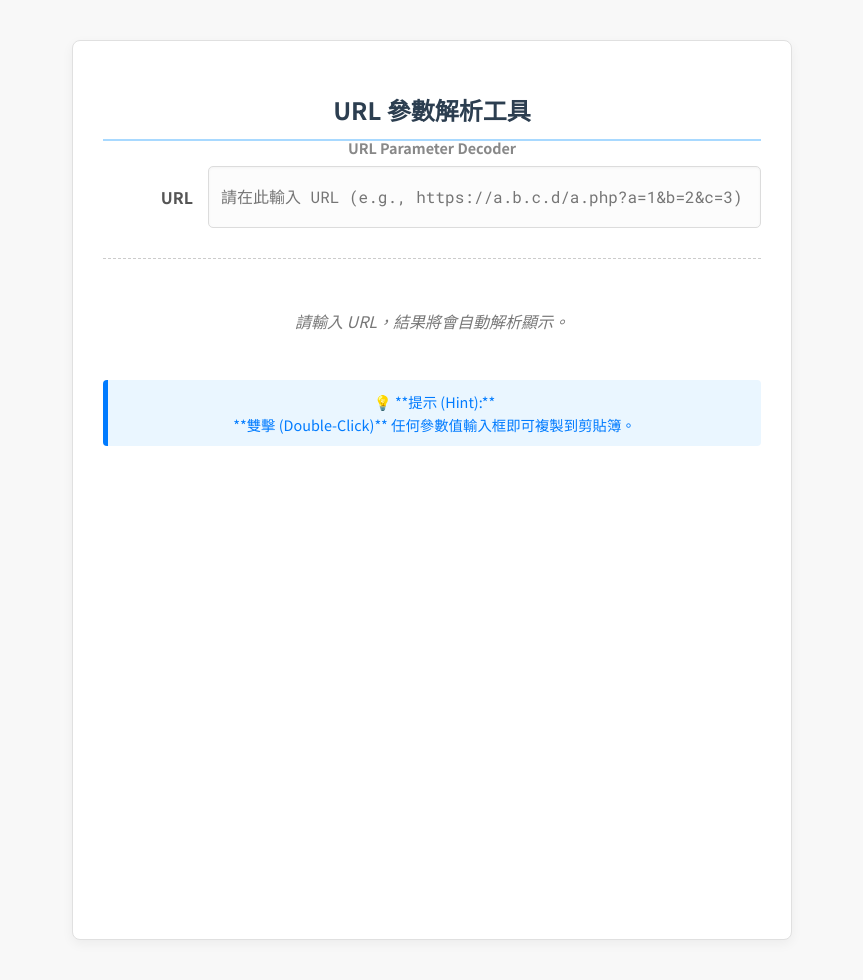
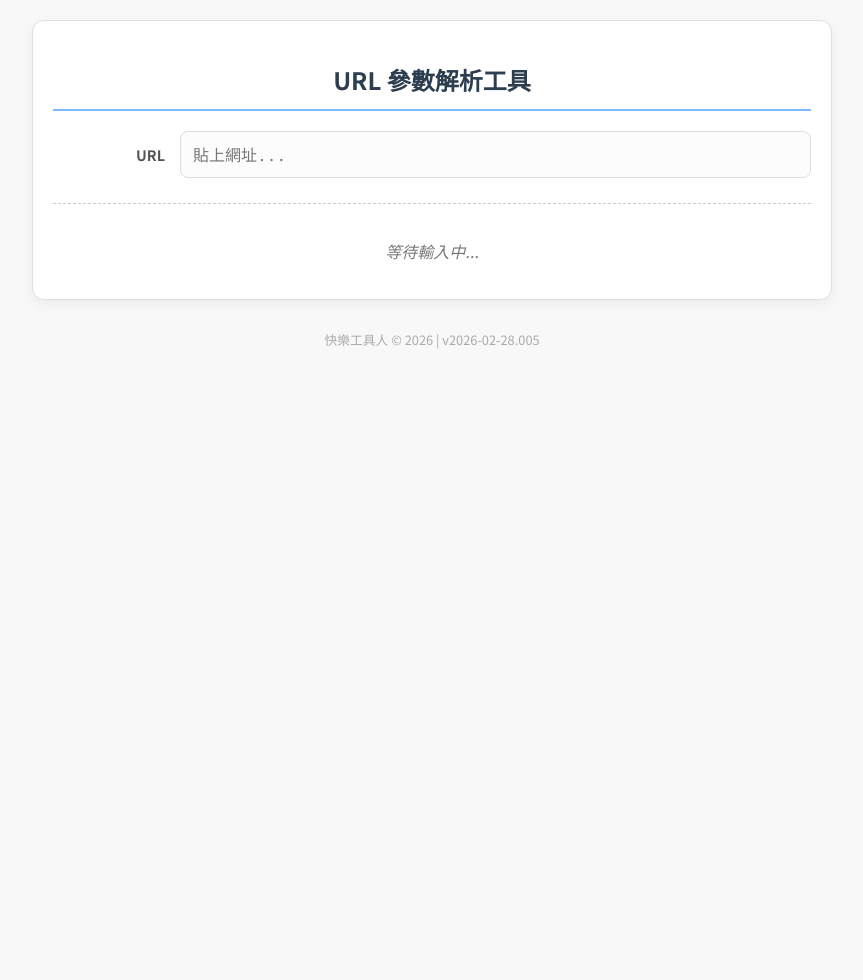
Before and after one commit to luhaoming/buytools, a Jekyll site: the page geturlpara.html, which Jekyll copies as it is, in a window 1280 px wide. Shown: the whole page, without its empty margins (208-1071 px from the left). Built offline with Jekyll 4.4.1, drawn with Linux system fonts in a browser that asks for light colours; after the commit the page ends 940 px from its top, so only the background shows below that.

Commit message:
Update title and styles in geturlpara.html

```diff
--- a/geturlpara.html
+++ b/geturlpara.html
@@ -3,159 +3,171 @@
 <head>
     <meta charset="UTF-8">
     <meta name="viewport" content="width=device-width, initial-scale=1.0">
-    <title>URL 參數解析工具 | URL Parameter Decoder</title>
+    <title>URL 參數解析工具 | 快樂工具人</title>
     <link href="https://fonts.googleapis.com/css2?family=Noto+Sans+TC:wght@400;700&family=Roboto+Mono:wght@400&display=swap" rel="stylesheet">
     <style>
-        body { font-family: 'Noto Sans TC', 'Roboto', sans-serif; background-color: #f8f8f8; color: #333; line-height: 1.6; margin: 0; padding: 40px 20px; display: flex; justify-content: center; min-height: 100vh; }
-        .container { width: 100%; max-width: 720px; background-color: #fff; border: 1px solid #e0e0e0; border-radius: 8px; box-shadow: 0 4px 12px rgba(0, 0, 0, 0.05); padding: 30px; box-sizing: border-box; }
-        h2 { font-weight: 700; color: #2c3e50; text-align: center; margin-bottom: 25px; padding-bottom: 10px; border-bottom: 2px solid #a8d9ff; position: relative; }
-        h2::after { content: "URL Parameter Decoder"; font-size: 0.6em; color: #888; position: absolute; bottom: -20px; left: 50%; transform: translateX(-50%); white-space: nowrap; }
-        .input-group { display: flex; align-items: center; margin-bottom: 15px; }
-        .input-group label { flex-shrink: 0; width: 90px; font-weight: 700; color: #555; text-align: right; padding-right: 15px; }
-        input[type="text"], textarea { flex-grow: 1; padding: 10px 12px; border: 1px solid #dcdcdc; border-radius: 5px; font-size: 1rem; font-family: 'Roboto Mono', monospace; color: #444; background-color: #fcfcfc; box-shadow: inset 0 1px 3px rgba(0, 0, 0, 0.04); transition: border-color 0.2s ease, box-shadow 0.2s ease; resize: vertical; min-height: 40px; line-height: 1.5; }
-        input[type="text"]:focus, textarea:focus { border-color: #7abaff; box-shadow: 0 0 0 3px rgba(122, 186, 255, 0.2); outline: none; }
+        :root { --primary: #7abaff; --bg: #f8f8f8; --card: #fff; --text: #333; --border: #e0e0e0; --kv-bg: #fdf6e3; --kv-text: #856404; --btn-bg: #5a9bd5; }
+        body { font-family: 'Noto Sans TC', sans-serif; background-color: var(--bg); color: var(--text); line-height: 1.6; margin: 0; padding: 20px 15px; display: flex; flex-direction: column; align-items: center; min-height: 100vh; }
+        .container { width: 100%; max-width: 800px; background-color: var(--card); border: 1px solid var(--border); border-radius: 12px; box-shadow: 0 4px 12px rgba(0, 0, 0, 0.05); padding: 20px; box-sizing: border-box; }
+        h2 { font-weight: 700; color: #2c3e50; text-align: center; margin-bottom: 20px; padding-bottom: 10px; border-bottom: 2px solid var(--primary); }
+        .input-group { display: flex; flex-direction: column; margin-bottom: 15px; gap: 5px; }
+        .input-row { display: flex; align-items: stretch; gap: 8px; }
+        label { font-weight: 700; color: #555; font-size: 0.9em; margin-left: 2px; }
+        input[type="text"], textarea { flex-grow: 1; padding: 12px; border: 1px solid #dcdcdc; border-radius: 8px; font-size: 1rem; font-family: 'Roboto Mono', monospace; background-color: #fcfcfc; transition: all 0.2s ease; resize: vertical; }
+        input:focus, textarea:focus { border-color: var(--primary); box-shadow: 0 0 0 3px rgba(122, 186, 255, 0.2); outline: none; }
         input[readonly], textarea[readonly] { background-color: #f0f4f7; cursor: pointer; }
-        input[readonly]:hover, textarea[readonly]:hover { border-color: #b0d4ff; }
-        .long-key-container { padding: 15px; margin-bottom: 15px; border: 1px dashed #f0ad4e; border-radius: 4px; background-color: #fff8e1; }
-        .long-key-label { font-weight: 700; color: #ac6318; margin: 0 0 5px 0; padding-bottom: 5px; border-bottom: 1px dotted #f0ad4e; word-break: break-all; }
-        hr { border: none; border-top: 1px dashed #ccc; margin: 30px 0; }
-        #result-area { min-height: 100px; }
-        #initial-message { text-align: center; color: #777; font-style: italic; padding: 20px 0; }
-        h3 { font-weight: 700; color: #4a698a; margin-top: 30px; margin-bottom: 15px; border-left: 4px solid #7abaff; padding-left: 10px; }
-        .info-msg { text-align: center; color: #007bff; font-size: 0.9em; margin-top: 25px; padding: 10px; background-color: #eaf6ff; border-left: 5px solid #007bff; border-radius: 4px; }
-        .info-msg strong { color: #0056b3; }
-        .error-msg { color: #d9534f !important; background-color: #fef1f1; border-left-color: #d9534f; padding: 10px; border-radius: 4px; text-align: center; }
+        .btn-copy { flex-shrink: 0; padding: 0 15px; border: none; border-radius: 8px; background-color: var(--btn-bg); color: white; font-weight: 700; cursor: pointer; font-size: 0.85em; transition: background 0.2s; display: flex; align-items: center; justify-content: center; min-width: 60px; }
+        .btn-copy:active { background-color: #417cb4; transform: scale(0.98); }
+        .btn-copy.success { background-color: #28a745; }
+        .kv-mode { background-color: var(--kv-bg) !important; color: var(--kv-text) !important; border-color: #eee8d5 !important; }
+        .param-block { border-left: 4px solid var(--primary); padding: 12px; margin-bottom: 20px; background: #fafafa; border-radius: 0 8px 8px 0; }
+        .long-key-label { font-weight: 700; color: #ac6318; margin: 0 0 8px 0; border-bottom: 1px dotted #f0ad4e; word-break: break-all; font-size: 0.85em; padding-bottom: 4px; }
+        hr { border: none; border-top: 1px dashed #ccc; margin: 25px 0; }
+        #rA { min-height: 50px; }
+        .msg { text-align: center; color: #777; font-style: italic; padding: 10px 0; }
+        .error { color: #d9534f; background-color: #fef1f1; border: 1px solid #d9534f; padding: 10px; border-radius: 4px; text-align: center; }
+        footer { margin-top: 30px; color: #aaa; font-size: 0.8em; text-align: center; }
+        @media (min-width: 600px) { .input-group { flex-direction: row; align-items: flex-start; } label { width: 110px; text-align: right; padding-top: 12px; margin-right: 10px; } }
     </style>
 </head>
 <body>
 
 <div class="container">
     <h2>URL 參數解析工具</h2>
-
     <div class="input-group">
         <label for="uI">URL</label>
-        <input type="text" id="uI"
-               placeholder="請在此輸入 URL (e.g., https://a.b.c.d/a.php?a=1&b=2&c=3)"
-               oninput="d()">
+        <div class="input-row" style="flex-grow: 1;">
+            <input type="text" id="uI" placeholder="貼上網址...">
+        </div>
     </div>
-
     <hr>
-
-    <div id="rA">
-        <p id="initial-message">請輸入 URL，結果將會自動解析顯示。</p>
-    </div>
-
-    <p class="info-msg">
-        💡 **提示 (Hint):**<br>
-        **雙擊 (Double-Click)** 任何參數值輸入框即可複製到剪貼簿。
-    </p>
-
+    <div id="rA"><p class="msg">等待輸入中...</p></div>
 </div>
 
+<footer>快樂工具人 © 2026 | v2026-02-28.005</footer>
+
 <script>
-const L = 50; // 長度閾值 (Length Threshold)
+(function() {
+    const LIMIT = 50;
+    const inputEl = document.getElementById('uI');
+    const container = document.getElementById('rA');
 
-function iL(t) { return t.length > L; } // isTooLongForInput
+    /** 核心複製邏輯 (含相容性處理) **/
+    async function execCopy(text) {
+        // 優先嘗試現代 API
+        if (navigator.clipboard && window.isSecureContext) {
+            await navigator.clipboard.writeText(text);
+            return true;
+        }
 
-function cC(e) { // copyToClipboard
-    if (!e.value) { alert('此輸入欄位沒有值。'); return; }
-    e.select();
-    e.setSelectionRange(0, 99999);
-    try {
-        document.execCommand('copy');
-        const v = e.value;
-        const b = e.style.backgroundColor;
-        e.value = '已複製! 🎉 (Copied!)';
-        e.style.backgroundColor = '#d4edda';
-        setTimeout(() => { e.value = v; e.style.backgroundColor = '#f0f4f7'; }, 800);
-    } catch (err) {
-        console.error('複製失敗:', err);
-        alert('抱歉，複製失敗，瀏覽器可能不支援。');
+        // 傳統 Fallback 模式
+        const textArea = document.createElement("textarea");
+        textArea.value = text;
+        textArea.style.position = "fixed";
+        textArea.style.left = "-9999px";
+        textArea.style.top = "0";
+        document.body.appendChild(textArea);
+        textArea.focus();
+        textArea.select();
+        const successful = document.execCommand('copy');
+        document.body.removeChild(textArea);
+        return successful;
     }
-}
 
-function gH(k, v) { // generateParamHtml
-    const iKL = iL(k); // is Key Long
-    const iVL = iL(v); // is Value Long
-    const t = iVL ? 'textarea' : 'input'; // tag
-    const ty = iVL ? '' : 'type="text"'; // type
+    /** 處理按鈕視覺狀態 **/
+    async function handleCopyAction(field, btn) {
+        const val = field.value;
+        if (!val) return;
 
-    if (iKL) {
-        // Key 太長：兩行模式
-        const vE = t === 'textarea'
-            ? `<textarea readonly ondblclick="cC(this)">${v}</textarea>`
-            : `<input ${ty} value="${v}" readonly ondblclick="cC(this)">`;
+        const isOk = await execCopy(val);
+        if (!isOk) return; // 複製失敗就不跳狀態
+
+        const originalText = btn.innerText;
+        btn.innerText = 'OK!';
+        btn.classList.add('success');
+        const originalBg = field.style.backgroundColor;
+        field.style.backgroundColor = '#d4edda';
+
+        setTimeout(() => {
+            btn.innerText = originalText;
+            btn.classList.remove('success');
+            field.style.backgroundColor = originalBg;
+        }, 800);
+    }
+
+    function esc(t) {
+        return String(t).replace(/&/g, "&amp;").replace(/</g, "&lt;").replace(/>/g, "&gt;").replace(/"/g, "&quot;");
+    }
+
+    function createRowHtml(label, value, isKvMode = false) {
+        const isLong = value.length > LIMIT;
+        const tag = isLong ? 'textarea' : 'input';
+        const attr = isLong ? '' : `value="${esc(value)}"`;
+        const klass = isKvMode ? 'kv-mode' : '';
 
         return `
-            <div class="long-key-container">
-                <p class="long-key-label">⚠️ **Key 太長警告！** Key: ${k}</p>
-                <div class="input-group" style="align-items: flex-start; margin-bottom: 0;">
-                    <label style="text-align: left; width: 90px; color: #ac6318;">Value</label>
-                    ${vE}
+            <div class="input-group">
+                <label>${esc(label)}</label>
+                <div class="input-row" style="flex-grow: 1;">
+                    <${tag} ${attr} readonly class="${klass}">${isLong ? esc(value) : ''}</${tag}>
+                    <button class="btn-copy" type="button">複製</button>
                 </div>
-            </div>
-        `;
+            </div>`;
     }
 
-    // Key 正常：單行模式
-    if (t === 'textarea') {
-        return `<div class="input-group">
-            <label>${k}</label>
-            <textarea readonly ondblclick="cC(this)">${v}</textarea>
-        </div>`;
+    function buildParamBlock(k, v) {
+        const isKLong = k.length > LIMIT;
+        let html = `<div class="param-block">`;
+        if (isKLong) html += `<p class="long-key-label">長 Key 警告: ${esc(k)}</p>`;
+        html += createRowHtml(isKLong ? 'Value' : k, v);
+        html += createRowHtml('Key=Value', `${k}=${v}`, true);
+        html += `</div>`;
+        return html;
     }
 
-    return `<div class="input-group">
-        <label>${k}</label>
-        <input ${ty} value="${v}" readonly
-               ondblclick="cC(this)">
-    </div>`;
-}
+    function handleInput() {
+        const raw = inputEl.value.trim();
+        if (!raw) {
+            container.innerHTML = '<p class="msg">等待輸入中...</p>';
+            return;
+        }
 
-function d() { // decodeUrl
-    const uI = document.getElementById('uI'); // URL Input
-    const rA = document.getElementById('rA'); // Result Area
-    const uS = uI.value.trim(); // URL String
+        if (!URL.canParse(raw)) {
+            container.innerHTML = '<p class="error">❌ 無效的 URL 格式</p>';
+            return;
+        }
 
-    rA.innerHTML = '';
+        const url = new URL(raw);
+        let html = createRowHtml('路徑', url.pathname);
 
-    if (!uS) {
-        rA.innerHTML = '<p id="initial-message">請輸入 URL，結果將會自動解析顯示。</p>';
-        return;
+        const params = url.searchParams;
+        if (params.size === 0) {
+            html += '<p class="msg">此網址沒有帶任何參數。</p>';
+            container.innerHTML = html;
+            attachEvents();
+            return;
+        }
+
+        html += '<h3 style="font-size:0.9em; color:#4a698a; margin: 15px 0 10px 0;">參數列表：</h3>';
+        params.forEach((v, k) => { html += buildParamBlock(k, v); });
+
+        container.innerHTML = html;
+        attachEvents();
     }
 
-    try {
-        const u = new URL(uS); // URL Object
-        const p = u.pathname; // Pathname
+    function attachEvents() {
+        container.querySelectorAll('.input-row').forEach(row => {
+            const field = row.querySelector('input, textarea');
+            const btn = row.querySelector('.btn-copy');
+            if (!field || !btn) return;
 
-        // 1. 顯示 path
-        const pE = iL(p) ? 'textarea' : 'input'; // Path Element Tag
-        const pVA = pE === 'input' ? `value="${p}"` : ''; // Path Value Attribute
-        const pC = pE === 'textarea' ? p : ''; // Path Content
+            btn.onclick = () => handleCopyAction(field, btn);
+            field.ondblclick = () => handleCopyAction(field, btn);
+        });
+    }
 
-        rA.innerHTML += `<div class="input-group">
-            <label>路徑 (Path)</label>
-            <${pE} ${pVA} readonly
-                   ondblclick="cC(this)">${pC}</${pE}>
-        </div>`;
-
-        // 2. 顯示參數 (GET)
-        const params = u.searchParams;
-        if (params.size > 0) {
-            rA.innerHTML += '<h3>=== 參數列表 (Parameters List) ===</h3>';
-            params.forEach((v, k) => { rA.innerHTML += gH(k, v); }); // 遍歷並產生 HTML
-        } else if (u.search) {
-             rA.innerHTML += `<p>URL 包含查詢字串，但無法解析為標準 key=value 格式的參數。</p>`;
-        } else {
-             rA.innerHTML += `<p>此 URL 沒有 GET 參數。</p>`;
-        }
-
-    } catch (error) {
-        rA.innerHTML = `<p class="error-msg">❌ 無效的 URL 格式 (Invalid URL Format)，請檢查。</p>`;
-        console.error('URL 解析錯誤:', error);
-    }
-}
+    inputEl.oninput = handleInput;
+})();
 </script>
-
 </body>
 </html>
```
